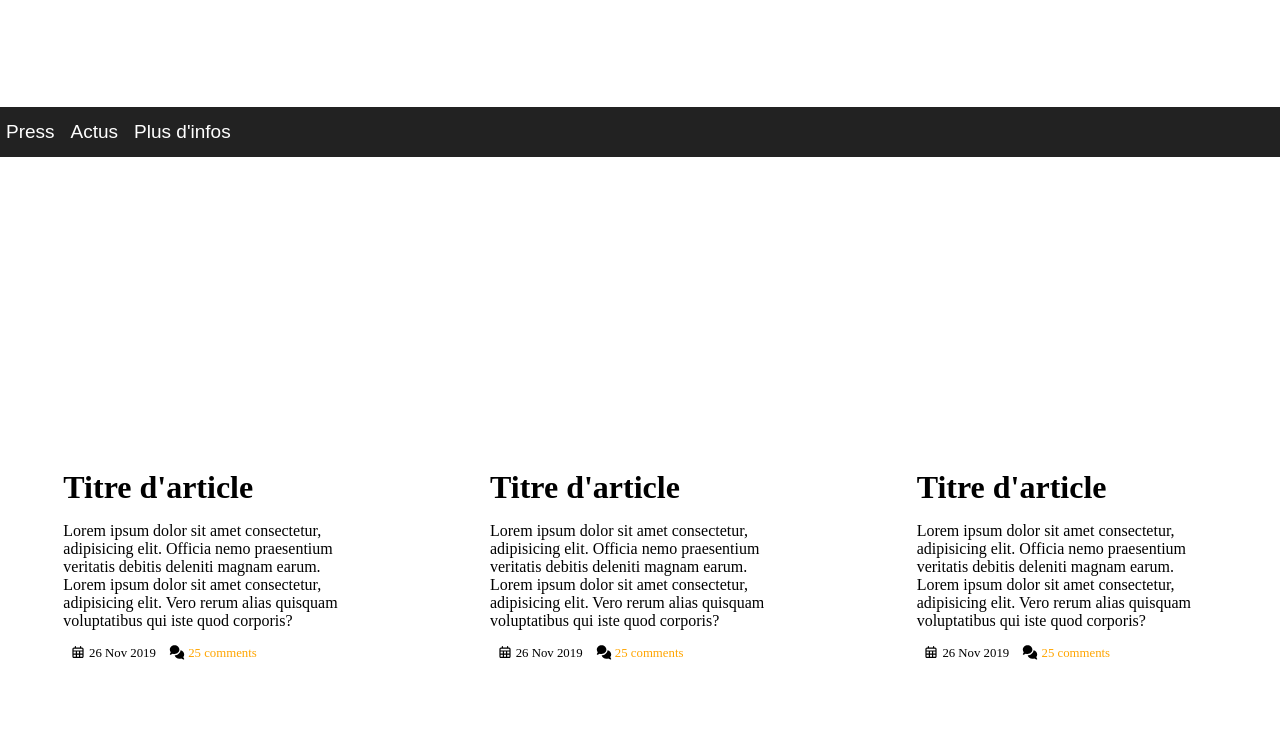
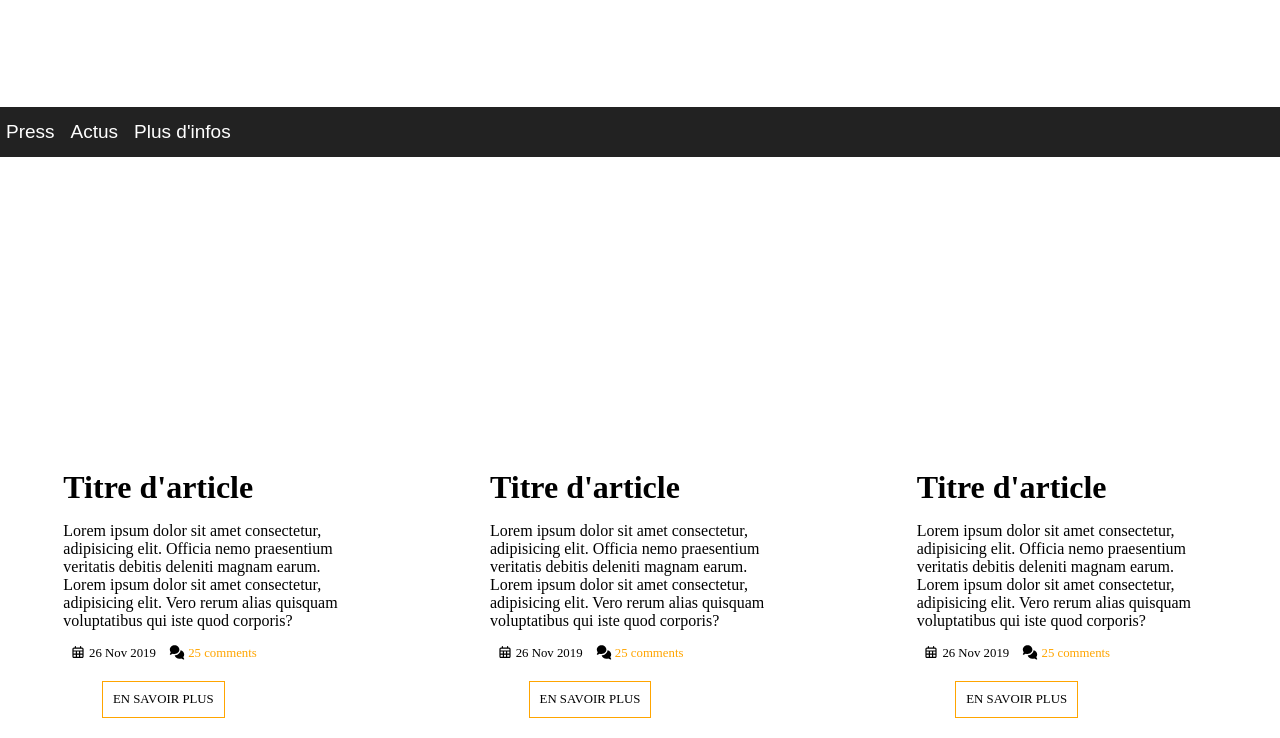
Before and after one commit to Thadro/Project-HTML-CSS-, a plain HTML site: page index.html in a window 1280 px wide. Shown: the part 1981-2719 px from the top of the page. Before the commit the page ends 2642 px from the top, so only its background shows below. Drawn offline with Linux system fonts and the light colour scheme.

Commit message:
bottom-actus-more

```diff
--- a/css/style.css
+++ b/css/style.css
@@ -404,3 +404,11 @@ header > nav a {
 .bottom-actus-item-right{
     width: 300px;
 }
+
+#bottom-actus-more{
+    padding: 10px;
+    border: 1px solid orange;
+    text-transform: uppercase;
+    text-decoration: none;
+    margin: 20px 0;
+}
--- a/index.html
+++ b/index.html
@@ -303,6 +303,7 @@
                                 <i class="fas fa-comments"></i>
                                 <span class='actu-comments'>25 comments</span>
                             </div>
+                            <a id="bottom-actus-more">En savoir plus</a>
                         </div>
                     </div>
                 </div>
@@ -321,6 +322,7 @@
                                 <i class="fas fa-comments"></i>
                                 <span class='actu-comments'>25 comments</span>
                             </div>
+                            <a id="bottom-actus-more">En savoir plus</a>
                         </div>
                     </div>
                 </div>
@@ -338,6 +340,7 @@
                                 <i class="fas fa-comments"></i>
                                 <span class='actu-comments'>25 comments</span>
                             </div>
+                            <a id="bottom-actus-more">En savoir plus</a>
                         </div>
                     </div>
                 </div>
```
